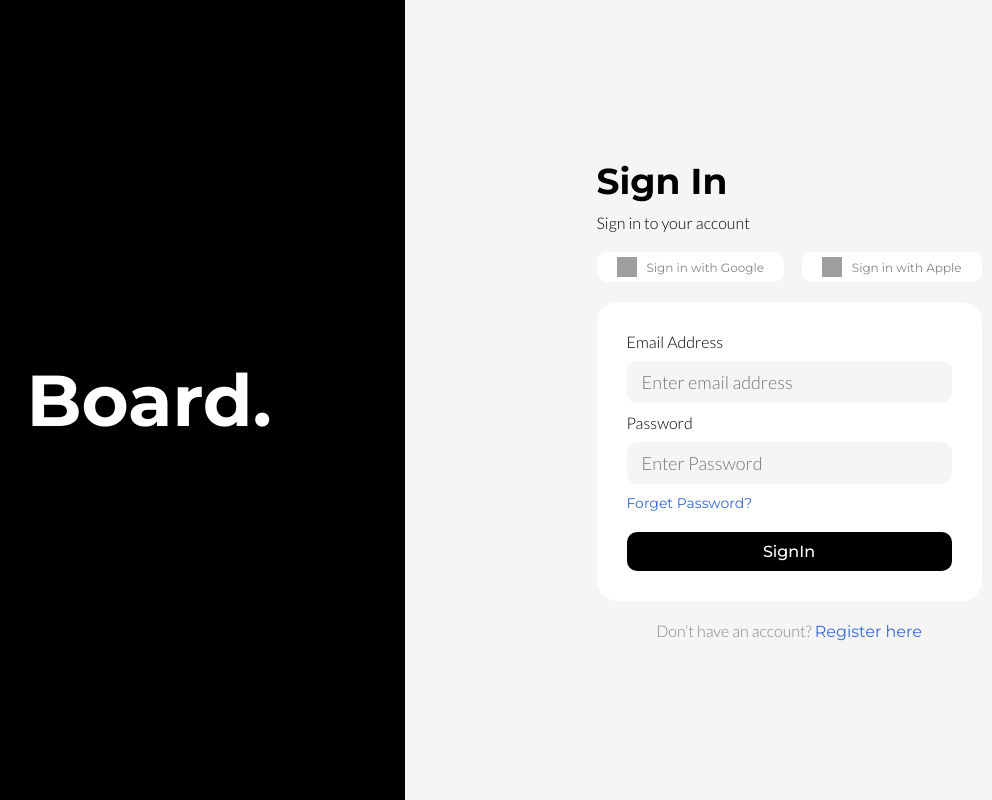
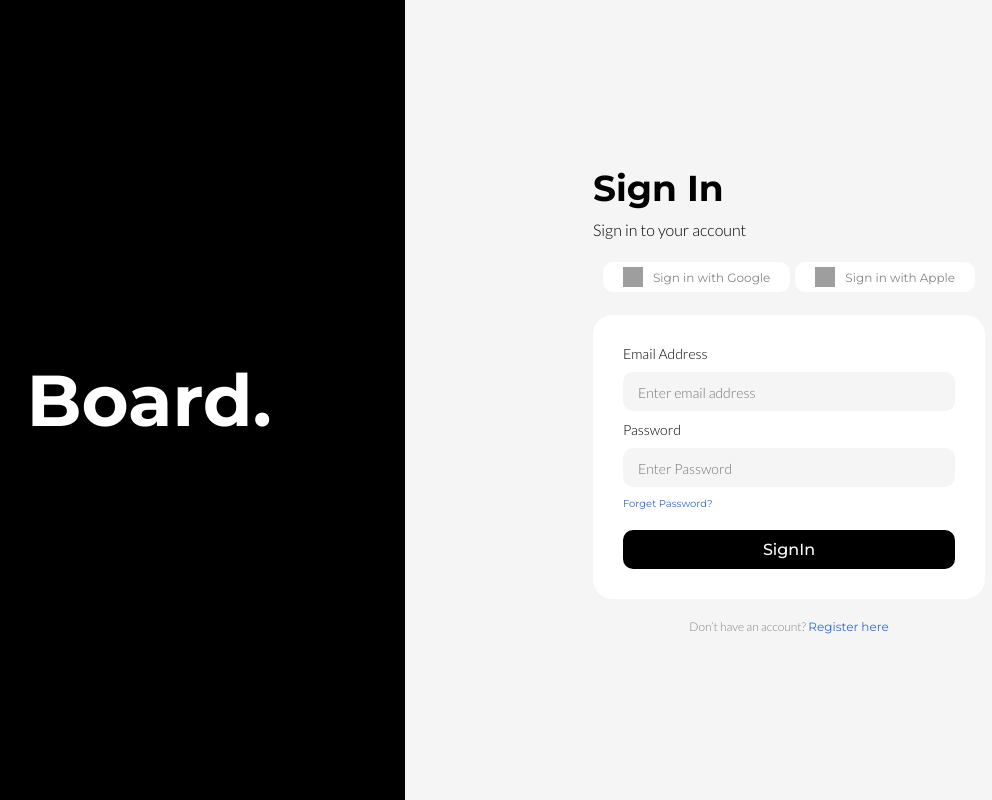
Before and after one commit to Karthigeyankiruba/listed-dashboard, a React (Create React App) app: page / in a window 1280 px wide. Shown: the whole page, without its empty margins (107-1099 px from the left). Built offline with nearby package versions, Linux system fonts and the light colour scheme; grey boxes are pictures that could not be loaded.

Commit message:
minor refractor

```diff
--- a/src/components/chart/Chart.jsx
+++ b/src/components/chart/Chart.jsx
@@ -67,6 +67,7 @@ const Chart = () => {
       </div>
       <div className="bottom">
         <AreaChart
+          className="areachart"
           width={1000}
           height={250}
           data={data}
--- a/src/components/chart/chart.scss
+++ b/src/components/chart/chart.scss
@@ -49,5 +49,15 @@
   .bottom {
     margin-top: 20px;
     width: 100%;
+
+    @media screen and (min-width: 300px) {
+      width: 100%;
+    }
+
+    .areachart {
+      @media screen and (min-width: 300px) {
+        width: max-content;
+      }
+    }
   }
 }
--- a/src/components/navbar/navbar.scss
+++ b/src/components/navbar/navbar.scss
@@ -19,6 +19,10 @@
       display: flex;
       align-items: center;
       gap: 20px;
+
+      @media (max-width: 480px) {
+        display: none;
+      }
 
       .search {
         display: flex;
--- a/src/components/piechart/circlechart.scss
+++ b/src/components/piechart/circlechart.scss
@@ -28,6 +28,10 @@
     display: flex;
     justify-content: space-between;
     padding-top: 20px;
+    @media (max-width: 360px) {
+      display: flex;
+      flex-direction: column;
+    }
     .left {
       flex: 1;
     }
--- a/src/components/schedule/schedule.scss
+++ b/src/components/schedule/schedule.scss
@@ -35,9 +35,17 @@
       display: flex;
       gap: 10px;
       font-family: "Lato", sans-serif;
+      @media (max-width: 360px) {
+        display: flex;
+        flex-direction: column;
+      }
+
       .line {
         height: 40px;
         width: 5px;
+        @media (max-width: 360px) {
+          display: none;
+        }
       }
 
       p {
--- a/src/components/sidebar/sidebar.scss
+++ b/src/components/sidebar/sidebar.scss
@@ -6,6 +6,10 @@
   padding: 50px;
   border-radius: 30px;
   position: relative;
+
+  @media (max-width: 480px) {
+    display: none;
+  }
 
   .top {
     margin-bottom: 40px;
--- a/src/components/widget/widget.scss
+++ b/src/components/widget/widget.scss
@@ -8,6 +8,9 @@
   padding: 20px 25px;
   border-radius: 20px;
   position: relative;
+  @media (max-width: 360px) {
+    width: 100%;
+  }
 
   .left {
     display: flex;
--- a/src/pages/home/home.scss
+++ b/src/pages/home/home.scss
@@ -3,14 +3,25 @@
   padding: 40px;
   gap: 60px;
   background: #f2f2f2dd;
+  @media (max-width: 360px) {
+    width: 100%;
+  }
 
   .homeContainer {
     flex: 6;
+    @media (max-width: 360px) {
+      width: 100%;
+    }
 
     .widgets {
       display: flex;
       gap: 20px;
       padding: 30px 0;
+      @media (max-width: 360px) {
+        display: flex;
+        flex-direction: column;
+        width: 100%;
+      }
     }
 
     .activities {
@@ -19,6 +30,9 @@
       background-color: white;
       border-radius: 20px;
       padding: 40px 30px;
+      @media (max-width: 360px) {
+        display: none;
+      }
     }
 
     .features {
@@ -26,6 +40,11 @@
       justify-content: space-between;
       padding-top: 20px;
       gap: 40px;
+
+      @media (max-width: 360px) {
+        display: flex;
+        flex-direction: column;
+      }
     }
   }
 }
--- a/src/pages/login/login.scss
+++ b/src/pages/login/login.scss
@@ -10,9 +10,11 @@
     display: flex;
     justify-content: center;
     align-items: center;
-    // flex: 1;
     font-size: 72px;
     font-weight: 700;
+    @media (max-width: 360px) {
+      display: none;
+    }
   }
 
   .signIn {
@@ -22,15 +24,15 @@
     display: flex;
     justify-content: center;
     align-items: center;
-    // flex: 2;
+    @media (max-width: 360px) {
+      width: 100%;
+    }
 
     .wrapper {
       min-width: 385px;
       display: flex;
       justify-content: center;
-      // align-items: center;
       flex-direction: column;
-      // background-color: red;
       gap: 20px;
       padding: 40px;
       text-align: left;
@@ -57,14 +59,16 @@
         font-size: 12px;
         color: #858585;
 
+        @media screen and (min-width: 300px) {
+          padding: 3px 10px;
+          display: flex;
+          gap: 5px;
+        }
+
         .img {
           width: 20px;
           height: 20px;
         }
-
-        // .name {
-        //   margin-left: 10px;
-        // }
 
         .google {
           display: flex;
@@ -96,6 +100,9 @@
         background-color: #ffff;
         border-radius: 20px;
         font-family: "Lato", sans-serif;
+        @media screen and (min-width: 300px) {
+          width: 100%;
+        }
 
         .label {
           text-align: left;
@@ -103,17 +110,16 @@
           font-size: 16px;
           font-weight: 400;
           font-family: "Lato", sans-serif;
+          @media screen and (min-width: 300px) {
+            font-size: 14px;
+            font-weight: 400;
+          }
         }
         .error {
           color: #fc8181;
           font-size: 0.75rem;
           text-align: left;
           margin-top: 0;
-        }
-
-        input.input-error,
-        select.input-error {
-          border-color: #fc8181;
         }
 
         input {
@@ -125,6 +131,16 @@
           border-radius: 10px;
           margin-bottom: 10px;
           font-size: 18px;
+          font-weight: 700;
+          font-family: "Lato", sans-serif;
+
+          @media screen and (min-width: 300px) {
+            font-size: 16px;
+            font-weight: 700;
+          }
+        }
+        input::placeholder {
+          font-size: 14px;
           font-weight: 400;
           font-family: "Lato", sans-serif;
         }
@@ -132,6 +148,10 @@
         .forget-password {
           font-size: 14px;
           color: #346bd5;
+          @media screen and (min-width: 300px) {
+            font-size: 10px;
+            font-weight: 400;
+          }
         }
 
         .btn {
@@ -158,6 +178,10 @@
         text-align: center;
         color: #858585;
         font-family: "Lato", sans-serif;
+        @media screen and (min-width: 300px) {
+          font-size: 12px;
+          font-weight: 400;
+        }
 
         span {
           color: #346bd5;
```
